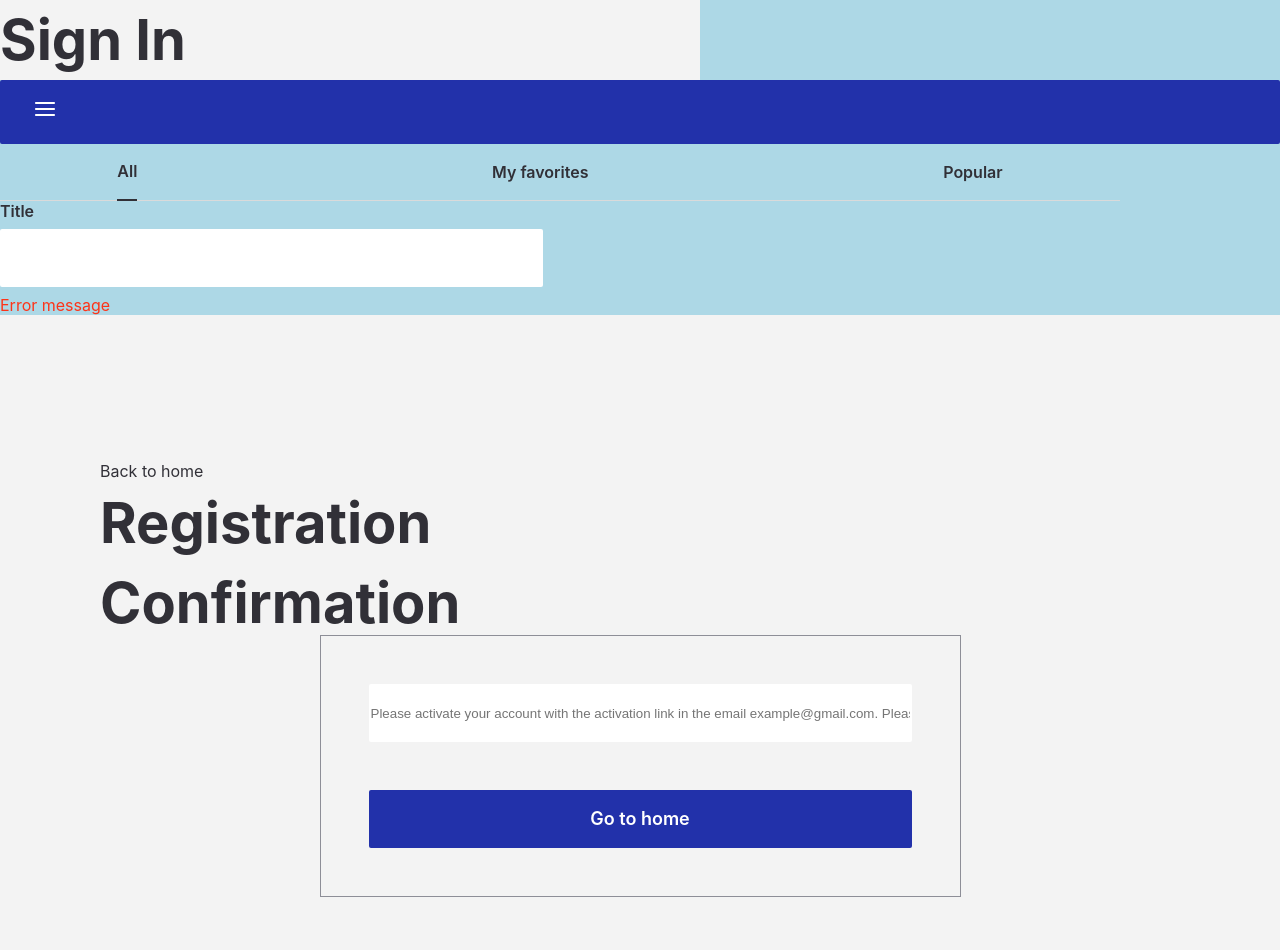
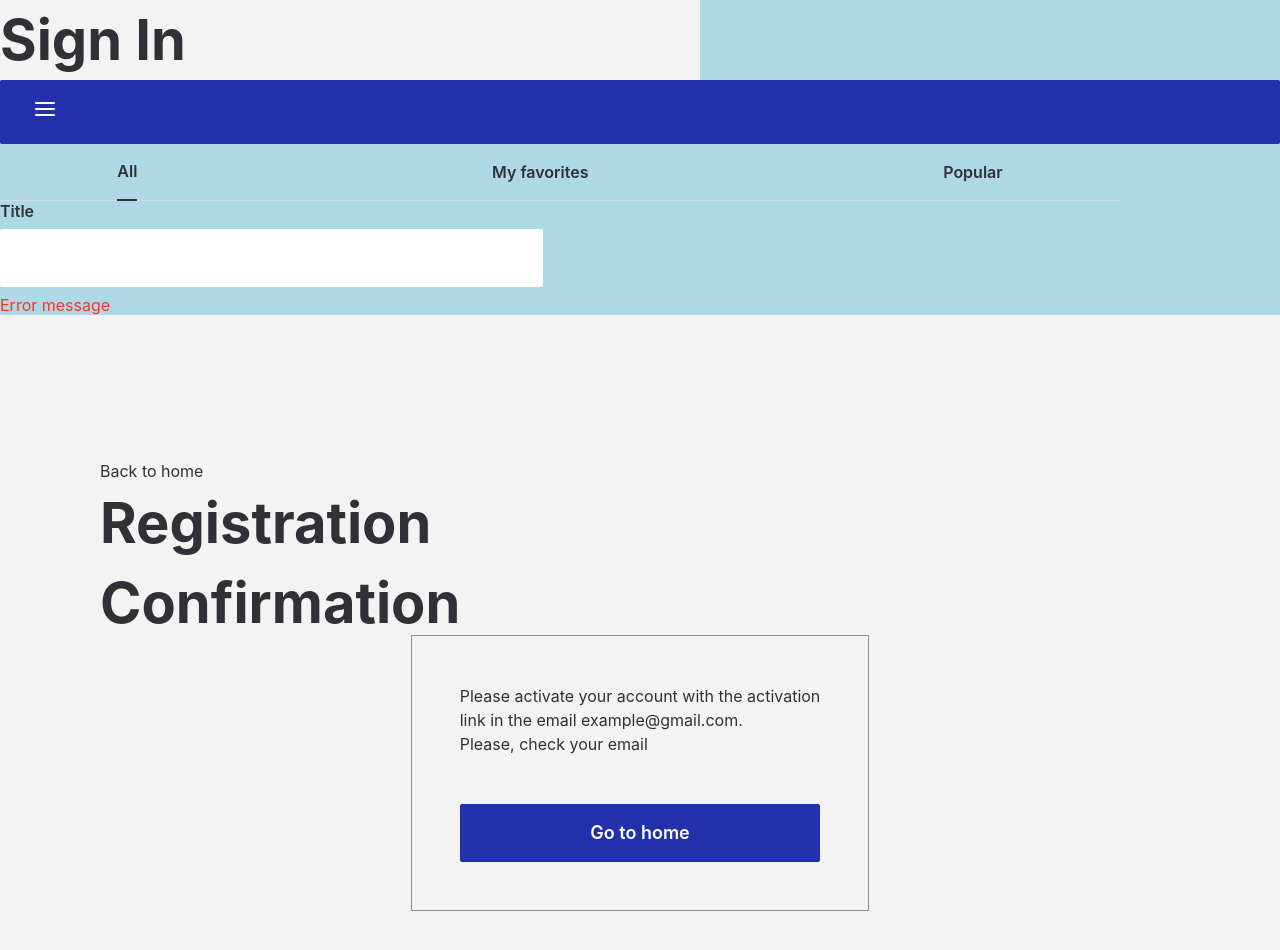
Before and after one commit to annirubi/React, a React (Create React App) app: page / in a window 1280 px wide. Shown: the top 950 px of the page. Built offline with nearby package versions, Linux system fonts and the light colour scheme.

Commit message:
edited Success and RegistrationConfirmation Pages

```diff
--- a/src/Pages/RegistrationConfirmation/RegistrationConfirmation.module.css
+++ b/src/Pages/RegistrationConfirmation/RegistrationConfirmation.module.css
@@ -1,10 +1,17 @@
-.inputContainer {
+.container {
     display: flex;
     flex-direction: column;
     gap: 40px;
     width: 100%;
 }
 
+.description {
+    font-size: 16px;
+    font-weight: 400;
+    line-height: 24px;
+    color: #313037;
+}
+
 .button {
     margin-top: 48px;
     text-align: center;
--- a/src/Pages/RegistrationConfirmation/RegistrationConfirmation.tsx
+++ b/src/Pages/RegistrationConfirmation/RegistrationConfirmation.tsx
@@ -8,8 +8,10 @@ import styles from "./RegistrationConfirmation.module.css"
 const RegistrationConfirmation = () => {
     return <FormContainer title={"Registration Confirmation"}>
     <>
-    <div className={styles.inputContainer}>
-    <Input placeholder={"Please activate your account with the activation link in the email example@gmail.com. Please, check your email"} value={""} onChange={() => {}}></Input>
+    <div className={styles.container}>
+        <div className={styles.description}>Please activate your account with the activation <br />
+        link in the email <span>example@gmail.com.</span> <br />
+        Please, check your email</div>
     </div>
     <Button title={"Go to home"} type={ButtonTypes.Primary} onClick={() => {}} className={styles.button}></Button>
     </>
--- a/src/Pages/Success/Success.module.css
+++ b/src/Pages/Success/Success.module.css
@@ -1,10 +1,17 @@
-.inputContainer {
+.container {
     display: flex;
     flex-direction: column;
     gap: 40px;
     width: 100%;
 }
 
+.description {
+    font-size: 16px;
+    font-weight: 400;
+    line-height: 24px;
+    color: #313037;
+}
+
 .button {
     margin-top: 48px;
     text-align: center;
--- a/src/Pages/Success/Success.tsx
+++ b/src/Pages/Success/Success.tsx
@@ -8,8 +8,8 @@ import styles from "./Success.module.css"
 const Success = () => {
     return <FormContainer title={"Success"}>
     <>
-    <div className={styles.inputContainer}>
-    <Input placeholder={"Email confirmed. Your registration is now completed"} value={""} onChange={() => {}}></Input>
+    <div className={styles.container}>
+        <div className={styles.description}>{"Email confirmed. Your registration is now completed"}</div>
     </div>
     <Button title={"Go to home"} type={ButtonTypes.Primary} onClick={() => {}} className={styles.button}></Button>
     </>
```
